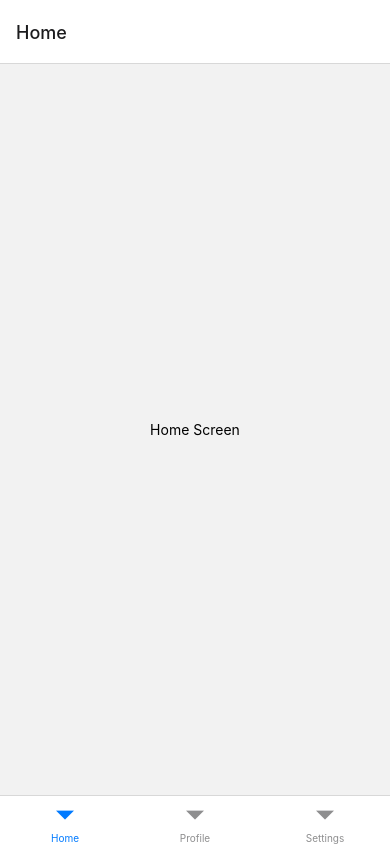
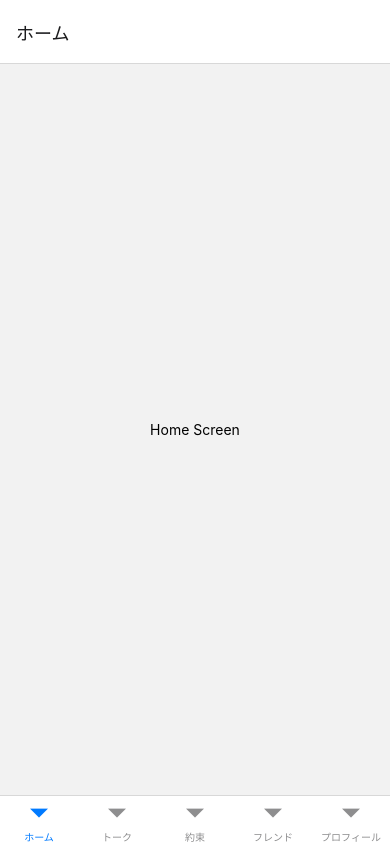
Before and after one commit to s1f102101615/Re-again, a React Native app: screen /Main in a window 390 px wide. Built offline with nearby package versions, Linux system fonts and the light colour scheme.

Commit message:
tabBarを5個に増加

```diff
--- a/MainScreen.js
+++ b/MainScreen.js
@@ -1,18 +1,22 @@
 // MainScreen.js
 import React from 'react';
 import { createBottomTabNavigator } from '@react-navigation/bottom-tabs';
-import HomeScreen from './HomeScreen';
-import ProfileScreen from './ProfileScreen';
-import SettingsScreen from './SettingsScreen';
+import HomeScreen from './page/HomeScreen';
+import ProfileScreen from './page/ProfileScreen';
+import ApoScreen from './page/ApoScreen';
+import FriendScreen from './page/FriendScreen';
+import TalkScreen from './page/TalkScreen';
 
 const Tab = createBottomTabNavigator();
 
 const MainScreen = () => {
   return (
     <Tab.Navigator>
-      <Tab.Screen name="Home" component={HomeScreen} />
-      <Tab.Screen name="Profile" component={ProfileScreen} />
-      <Tab.Screen name="Settings" component={SettingsScreen} />
+      <Tab.Screen name="ホーム" component={HomeScreen} />
+      <Tab.Screen name="トーク" component={TalkScreen} />
+      <Tab.Screen name="約束" component={ApoScreen} />
+      <Tab.Screen name="フレンド" component={FriendScreen} />
+      <Tab.Screen name="プロフィール" component={ProfileScreen} />
     </Tab.Navigator>
   );
 };
--- /dev/null
+++ b/page/ApoScreen.js
@@ -0,0 +1,22 @@
+// ApoScreen.js
+
+import React from 'react';
+import { View, Text, StyleSheet } from 'react-native';
+
+const ApoScreen = () => {
+  return (
+    <View style={styles.container}>
+      <Text>Apo Screen</Text>
+    </View>
+  );
+};
+
+const styles = StyleSheet.create({
+  container: {
+    flex: 1,
+    justifyContent: 'center',
+    alignItems: 'center',
+  },
+});
+
+export default ApoScreen;
--- /dev/null
+++ b/page/FriendScreen.js
@@ -0,0 +1,22 @@
+// FriendScreen.js
+
+import React from 'react';
+import { View, Text, StyleSheet } from 'react-native';
+
+const FriendScreen = () => {
+  return (
+    <View style={styles.container}>
+      <Text>Friend欄</Text>
+    </View>
+  );
+};
+
+const styles = StyleSheet.create({
+  container: {
+    flex: 1,
+    justifyContent: 'center',
+    alignItems: 'center',
+  },
+});
+
+export default FriendScreen;
--- a/SettingsScreen.js
+++ b/page/TalkScreen.js
@@ -1,12 +1,12 @@
-// SettingsScreen.js
+// TalkScreen.js
 
 import React from 'react';
 import { View, Text, StyleSheet } from 'react-native';
 
-const SettingsScreen = () => {
+const TalkScreen = () => {
   return (
     <View style={styles.container}>
-      <Text>Settings Screen</Text>
+      <Text>トーク画面</Text>
     </View>
   );
 };
@@ -19,4 +19,4 @@ const styles = StyleSheet.create({
   },
 });
 
-export default SettingsScreen;
+export default TalkScreen;
```
Also changed, not shown: page/HomeScreen.js (renamed from HomeScreen.js), page/ProfileScreen.js (renamed from ProfileScreen.js).
